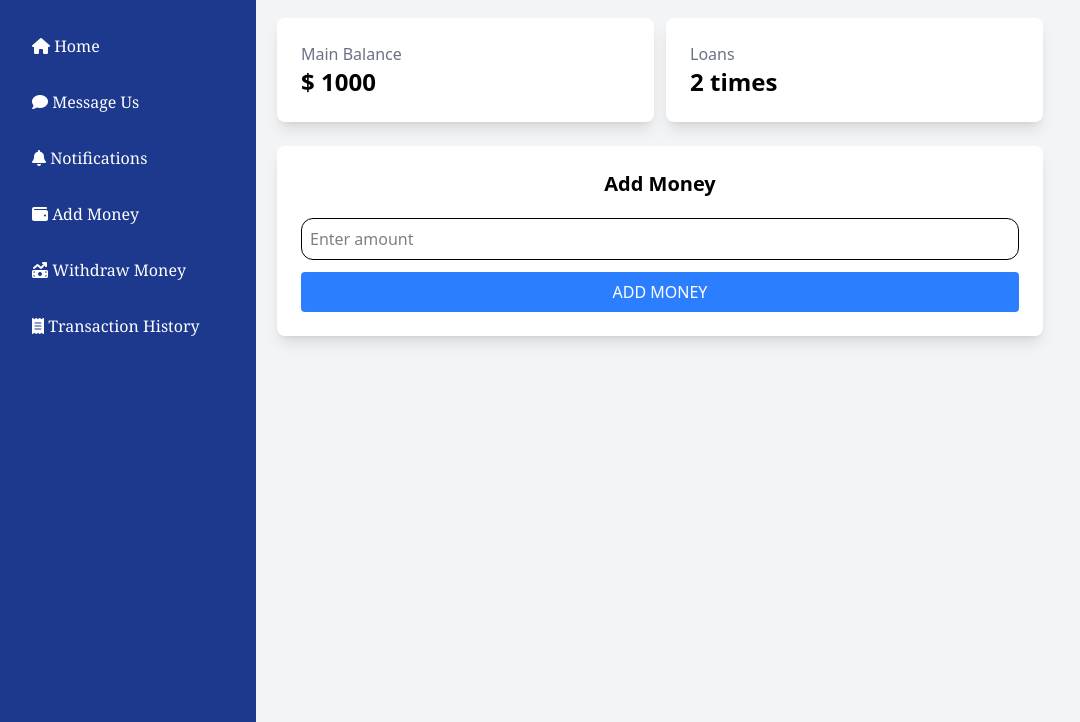
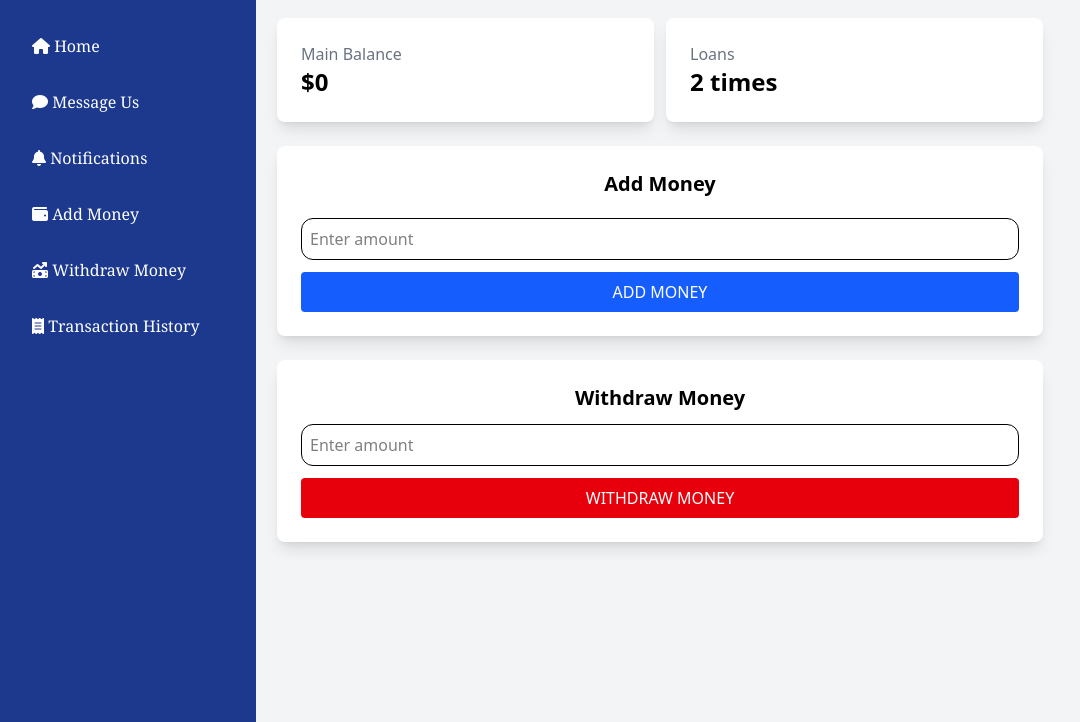
Before and after one commit to Xen-Xie/Flower-Bank, a website built with Vite: page dashbord.html in a window 1280 px wide. Shown: the part 78-800 px from the top of the page, without its empty margins (0-1080 px from the left). Built offline with nearby package versions, Linux system fonts and the light colour scheme.

Commit message:
Withdraw Option added

```diff
--- a/dashbord.html
+++ b/dashbord.html
@@ -41,10 +41,10 @@
                 <a href="#" class="aside-nav">
                     <span class="text-white"><i class="fa-solid fa-bell"></i> Notifications</span>
                 </a>
-                <a href="#" class="aside-nav">
+                <a href="#add-money" class="aside-nav">
                     <span class="text-white"><i class="fa-solid fa-wallet"></i> Add Money</span>
                 </a>
-                <a href="#" class="aside-nav">
+                <a href="#withdraw-money" class="aside-nav">
                     <span class="text-white"><i class="fa-solid fa-money-bill-trend-up"></i> Withdraw Money</span>
                 </a>
                 <a href="#" class="aside-nav">
@@ -60,7 +60,7 @@
         <div class="grid grid-cols-6 gap-3 mb-6">
             <div class="md:col-span-3 col-span-12 bg-white p-6 rounded-lg shadow-lg">
                 <p class="text-gray-500">Main Balance</p>
-                <h2 class="text-2xl font-bold">$ 1000</h2>
+                <h2 class="text-2xl font-bold">$<span id="balance">0</span></h2>
             </div>
             <div class="md:col-span-3 col-span-12 bg-white p-6 rounded-lg shadow-lg">
                 <p class="text-gray-500">Loans</p>
@@ -68,13 +68,18 @@
             </div>
         </div>
         <!-- Add Money -->
-        <section id="add-money" class="bg-white p-6 rounded-lg shadow-lg mb-6 md:col-span-3 col-span-12">
+        <section id="add-money" class="bg-white p-6 rounded-lg shadow-lg mb-6">
 
             <h2 class="text-xl font-semibold mb-5 text-center">Add Money</h2>
-            <input type="number" placeholder="Enter amount" class="border p-2 w-full mb-3 rounded-xl caret-blue-500 focus:outline-red-200 md:col-span-3 col-span-12" autocomplete="off">
-            <button class="bg-blue-500 text-white p-2 rounded w-full font-[450] transition-all duration-500 hover:text-black cursor-pointer hover:bg-blue-400 uppercase ease-in">Add Money</button>
+            <input type="number" placeholder="Enter amount" class="border p-2 w-full mb-3 rounded-xl caret-blue-300 focus:outline-blue-200" autocomplete="off">
+            <button class="bg-blue-600 text-white p-2 rounded w-full font-[450] transition-all duration-500 hover:text-black cursor-pointer hover:bg-blue-400 uppercase ease-in" id="addMoneyBtn">Add Money</button>
         </section>
-
+        <!-- Withdraw Money -->
+        <section id="withdraw-money" class="bg-white p-6 rounded-lg shadow-lg mb-6">
+            <h2 class="text-xl font-semibold mb-3 text-center">Withdraw Money</h2>
+            <input type="number" placeholder="Enter amount" class="border p-2 w-full mb-3 rounded-xl caret-red-300 focus:outline-red-200 md:col-span-3 col-span-12">
+            <button class="bg-red-600 text-white p-2 rounded w-full font-[450] transition-all duration-500 hover:text-black cursor-pointer hover:bg-red-400 uppercase ease-in">Withdraw Money</button>
+        </section>
     </main>
 </section>
     <script>const menuButton = document.getElementById("menu-button");
@@ -91,6 +96,8 @@
         closeButton.addEventListener("click", (e) => {
             e.preventDefault();
             asideBar.classList.add("-translate-x-full"); // Hide sidebar
-        });</script>
+        });
+
+        </script>
 </body>
 </html>
```
